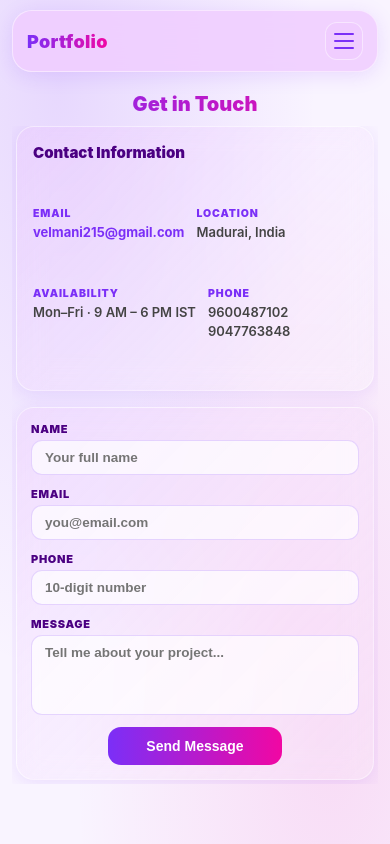
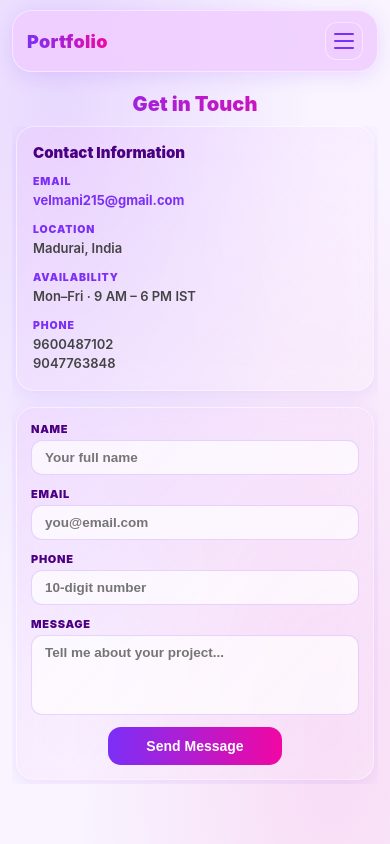
Before and after one commit to VelmaniM/VelmaniM-Portfolio, a React (Vite) app: page /#/contact in a window 390 px wide. Built offline with nearby package versions, Linux system fonts and the light colour scheme.

Commit message:
Final update - added CV download and fixes

```diff
--- a/src/components/Contact.css
+++ b/src/components/Contact.css
@@ -153,13 +153,30 @@
 
 @media (max-width: 768px) {
   .contact-body   { flex-direction:column; overflow-y:auto; }
-  .c-info         { width:100%; flex-direction:row; flex-wrap:wrap; gap:12px; padding:16px; justify-content:flex-start; }
-  .c-info-title   { width:100%; }
-  .c-info-item    { min-width:140px; }
+  .c-info {
+    width: 100%;
+    display: grid;
+    grid-template-columns: 1fr 1fr;
+    gap: 0.75rem;
+    padding: 1rem;
+    align-items: start;
+  }
+  .c-info-title {
+    grid-column: 1 / -1;
+  }
+  .c-info-item {
+    min-width: 0;
+  }
   .c-divider      { display:none; }
   .form-row       { grid-template-columns:1fr; }
 }
 
 @media (max-width: 480px) {
-  .c-form-wrap { padding:14px 14px; }
+  .c-form-wrap {
+    padding: 0.875rem;
+  }
+
+  .c-info {
+    grid-template-columns: 1fr;
+  }
 }
```
